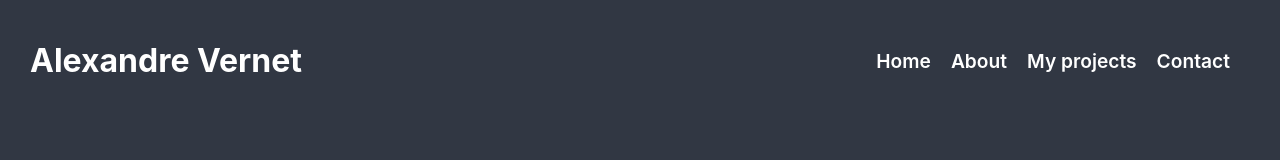
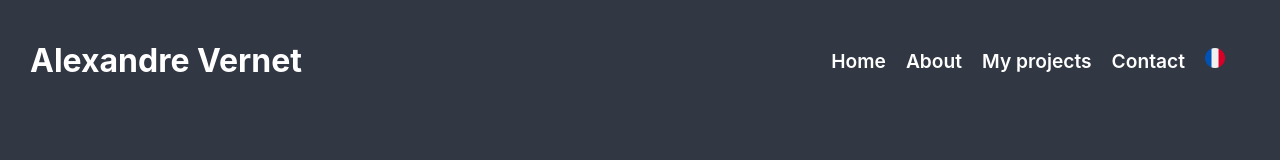
Before and after one commit to Alexandre-Vernet/portfolio, a React (Create React App) app: page / in a window 1280 px wide. Shown: the top 160 px of the page. Built offline with nearby package versions, Linux system fonts and the light colour scheme.

Commit message:
feat(lang): Add button to change lang

```diff
--- a/src/components/Header/Header.js
+++ b/src/components/Header/Header.js
@@ -2,6 +2,9 @@ import './Header.scss';
 import { useEffect, useState } from "react";
 import Bars from "../../images/svg/Bars";
 import { useTranslation } from "react-i18next";
+import i18next from "i18next";
+import fr from "../../images/png/flags/fr.png";
+import en from "../../images/png/flags/en.png";
 
 const Header = () => {
     const { t } = useTranslation('common');
@@ -25,16 +28,36 @@ const Header = () => {
         backgroundColor: scrollPosition > 30 ? "#1c2029" : "transparent",
     };
 
+    const changeLang = () => {
+        const lang = i18next.language === 'en' ? 'fr' : 'en';
+        i18next.changeLanguage(lang);
+    }
+
+    const setFlag = () => {
+        const lang = i18next.language === 'en' ? 'fr' : 'en';
+        switch (lang) {
+            case 'fr':
+                return fr;
+            case 'en':
+                return en;
+            default:
+                return en;
+        }
+    }
+
     return (
         <header style={ headerStyle }>
             <div className="navbar">
                 <h1>Alexandre Vernet</h1>
                 <nav>
                     <ul>
-                        <li><a href={ "#about" }>{t('header.home')}</a></li>
-                        <li><a href={ "#about" }>{t('header.about')}</a></li>
-                        <li><a href={ "#projects" }>{t('header.projects')}</a></li>
-                        <li><a href={ "#contact" }>{t('header.contact')}</a></li>
+                        <li><a href={ "#about" }>{ t('header.home') }</a></li>
+                        <li><a href={ "#about" }>{ t('header.about') }</a></li>
+                        <li><a href={ "#projects" }>{ t('header.projects') }</a></li>
+                        <li><a href={ "#contact" }>{ t('header.contact') }</a></li>
+                        <li>
+                            <img src={ setFlag() } onClick={ () => changeLang() } className="icon-lang" alt="lang"/>
+                        </li>
                     </ul>
                 </nav>
                 <div className="bars">
--- a/src/components/Header/Header.scss
+++ b/src/components/Header/Header.scss
@@ -40,6 +40,12 @@ header {
                     &:hover > ul {
                         display: block;
                     }
+
+                    .icon-lang {
+                        width: 20px;
+                        height: 20px;
+                        margin-right: 5px;
+                    }
                 }
             }
         }
--- a/src/index.js
+++ b/src/index.js
@@ -10,11 +10,11 @@ import common_fr from "./translations/fr.json";
 import common_en from "./translations/en.json";
 
 i18next.init({
-    interpolation: { escapeValue: false },  // React already does escaping
-    lng: 'en',                              // language to use
+    interpolation: { escapeValue: false },
+    lng: 'en',
     resources: {
         en: {
-            common: common_en               // 'common' is our custom namespace
+            common: common_en,
         },
         fr: {
             common: common_fr
```
Also changed, not shown: src/images/png/flags/en.png (added), src/images/png/flags/fr.png (added).
